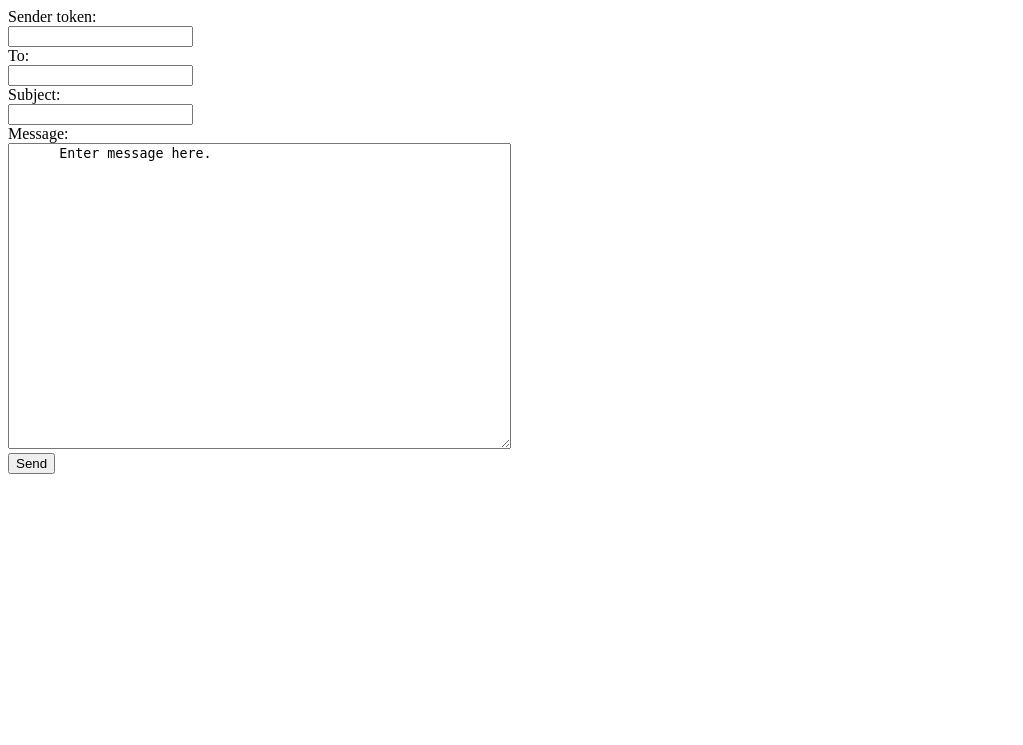
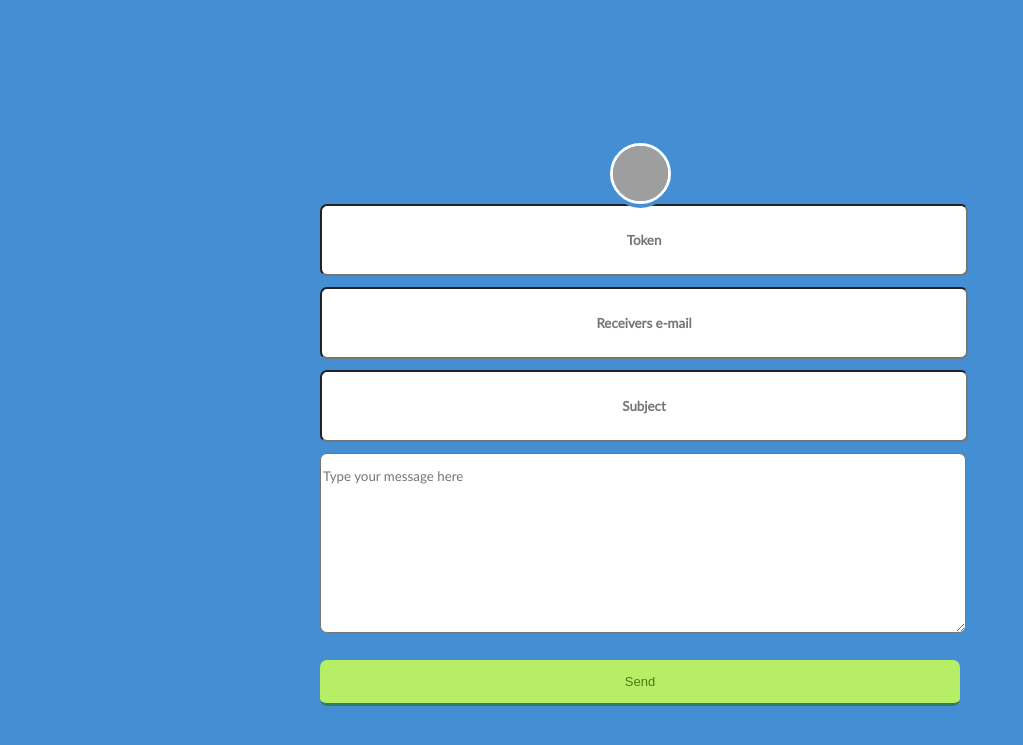
Before and after one commit to Oluap18/Virtualizacao-de-Redes, a PHP site: page / in a window 1280 px wide. Shown: the top 745 px of the page, without its empty margins (0-1023 px from the left). Run offline with PHP 8.4, Linux system fonts and the light colour scheme; grey boxes are pictures that could not be loaded.

Commit message:
Changed interfaces

```diff
--- /dev/null
+++ b/service_mail/css/reset.css
@@ -0,0 +1 @@
+html,body,div,span,applet,object,iframe,h1,h2,h3,h4,h5,h6,p,blockquote,pre,a,abbr,acronym,address,big,cite,code,del,dfn,em,img,ins,kbd,q,s,samp,small,strike,strong,sub,sup,tt,var,b,u,i,center,dl,dt,dd,ol,ul,li,fieldset,form,label,legend,table,caption,tbody,tfoot,thead,tr,th,td,article,aside,canvas,details,embed,figure,figcaption,footer,header,hgroup,menu,nav,output,ruby,section,summary,time,mark,audio,video{margin:0;padding:0;border:0;font-size:100%;font:inherit;vertical-align:baseline}article,aside,details,figcaption,figure,footer,header,hgroup,menu,nav,section{display:block}body{line-height:1}ol,ul{list-style:none}blockquote,q{quotes:none}blockquote:before,blockquote:after,q:before,q:after{content:'';content:none}table{border-collapse:collapse;border-spacing:0}
--- /dev/null
+++ b/service_mail/css/style.css
@@ -0,0 +1,102 @@
+@font-face {
+  font-family: 'Lato';
+  font-style: normal;
+  font-weight: 400;
+  src: local('Lato Regular'), local('Lato-Regular'), url(http://themes.googleusercontent.com/static/fonts/lato/v7/qIIYRU-oROkIk8vfvxw6QvesZW2xOQ-xsNqO47m55DA.woff) format('woff');
+}
+
+body {
+	background: #448ed3 !important;
+	font-family: "Lato" !important;
+}
+
+textarea {
+  font-family:Lato ;
+  font-weight:400 ;
+	display: block;
+	height: 150px;
+  width: 100%;
+	outline: none;
+	border-radius: 7px;
+  margin-top:-5px;
+	padding-top: 14px;
+	padding-bottom: 14px;
+}
+
+.wrap {
+	width:50%;
+	height: auto;
+	margin: auto;
+	margin-top: 10%;
+}
+.avatar {
+	width: 100%;
+	margin: auto;
+	width: 65px;
+	border-radius: 100px;
+	height: 65px;
+	background: #448ed3 ;
+	position: relative;
+	bottom: -15px;
+}
+.avatar img {
+	width: 55px;
+	height: 55px;
+	border-radius: 100px;
+	margin: auto;
+	border:3px solid #fff;
+	display: block;
+}
+.wrap input {
+  font-family:Lato ;
+  font-weight:700 ;
+	display: block;
+	height: 40px;
+  width: 100%;
+	outline: none;
+	border-radius: 7px;
+	text-align: center;
+  margin-top:-5px;
+	padding-top: 14px;
+	padding-bottom: 14px;
+}
+.bar {
+	width: 100%;
+	height: 1px;
+	background: #fff ;
+}
+.bar i {
+	width: 95%;
+	margin: auto;
+	height: 1px ;
+	display: block;
+	background: #d1d1d1;
+}
+.wrap input {
+	border-radius: 7px 7px 7px 7px ;
+  text-align: center;
+}
+.forgot_link {
+	color: #83afdf ;
+	color: #83afdf;
+	text-decoration: none;
+	font-size: 11px;
+	position: relative;
+	left: 193px;
+	top: -36px;
+}
+.wrap button {
+	width: 100%;
+	border-radius: 7px;
+	background: #b6ee65;
+	text-decoration: center;
+	border: none;
+	color: #51771a;
+  margin-top:-5px;
+	padding-top: 14px;
+	padding-bottom: 14px;
+	outline: none;
+	font-size: 13px;
+	border-bottom: 3px solid #307d63;
+	cursor: pointer;
+}
--- a/service_mail/index.php
+++ b/service_mail/index.php
@@ -1,23 +1,29 @@
 <!DOCTYPE html>
 <html>
+  <head>
+    <meta charset="UTF-8">
+    <title>Mail Service</title>
+    <link rel="stylesheet" href="css/reset.css">
+    <link rel="stylesheet" href="css/style.css" media="screen" type="text/css" />
+  </head>
   <body>
-    <form action="mail.php" method="POST">
-      Sender token:<br>
-      <input type="text" name="token">
+    <div class="wrap">
+      <div class="avatar">
+        <img src="https://digitalnomadsforum.com/styles/FLATBOOTS/theme/images/user4.png">
+      </div>
       <br>
-      To:<br>
-      <input type="email" name="emailto">
-      <br>
-      Subject:<br>
-      <input type="text" name="subject">
-      <br>
-      Message:<br>
-      <textarea name="message" rows="20" cols="60">
-      Enter message here.
-      </textarea>
-      <br>
-      <input type="submit" value="Send">
-    </form>
+      <form action="mail.php" method="POST">
+        <input type="text" required name="token" placeholder="Token">
+        <br>
+        <input type="email" required name="emailto" placeholder="Receivers e-mail">
+        <br>
+        <input type="text" required name="subject" placeholder="Subject">
+        <br>
+        <textarea class="msgtext" required name="message" placeholder="Type your message here"></textarea>
+        <br><br>
+        <button>Send</button>
+      </form>
+    </div>
   </body>
 
 </html>
```
Also changed, not shown: service_auth/index.php (+5 -12 lines).
